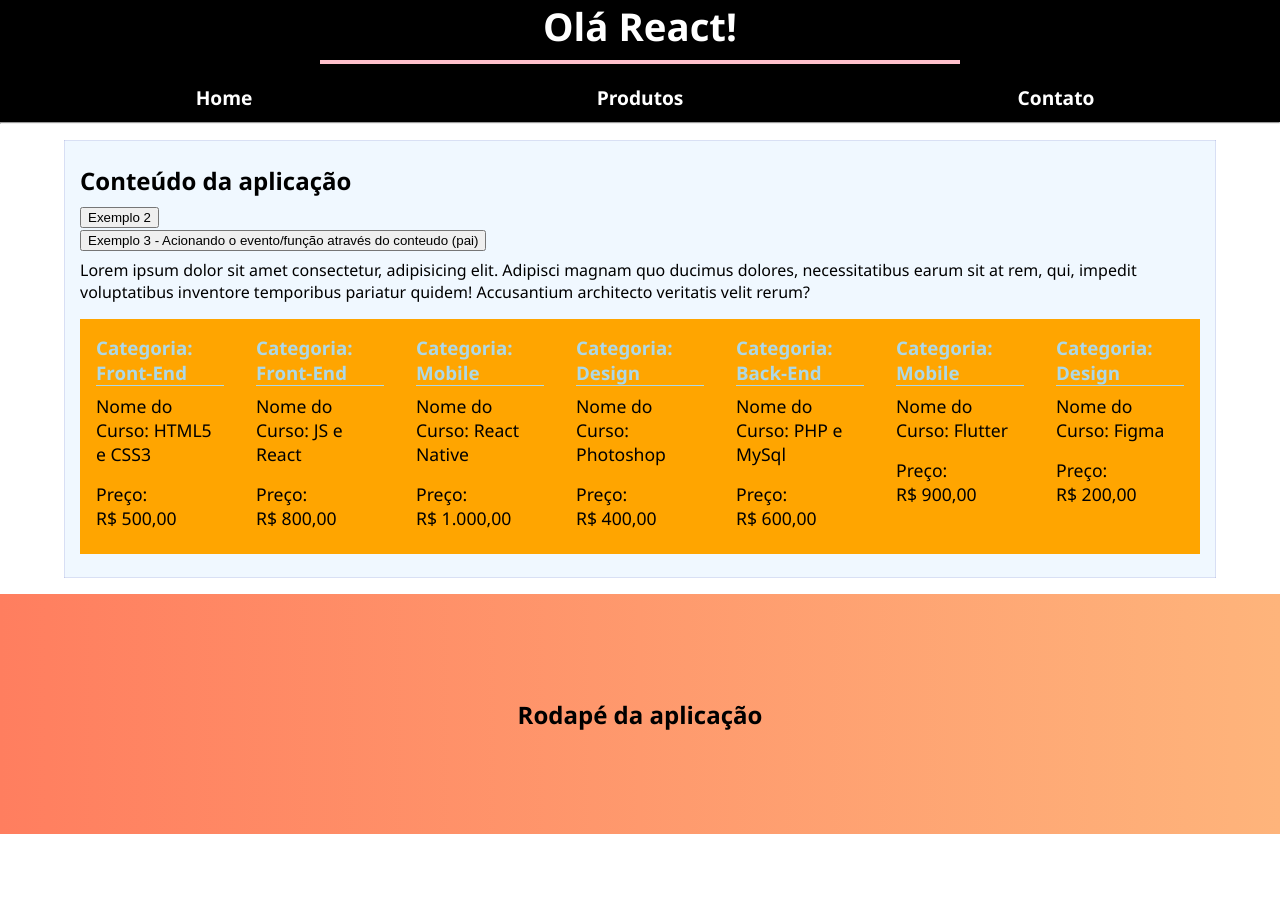
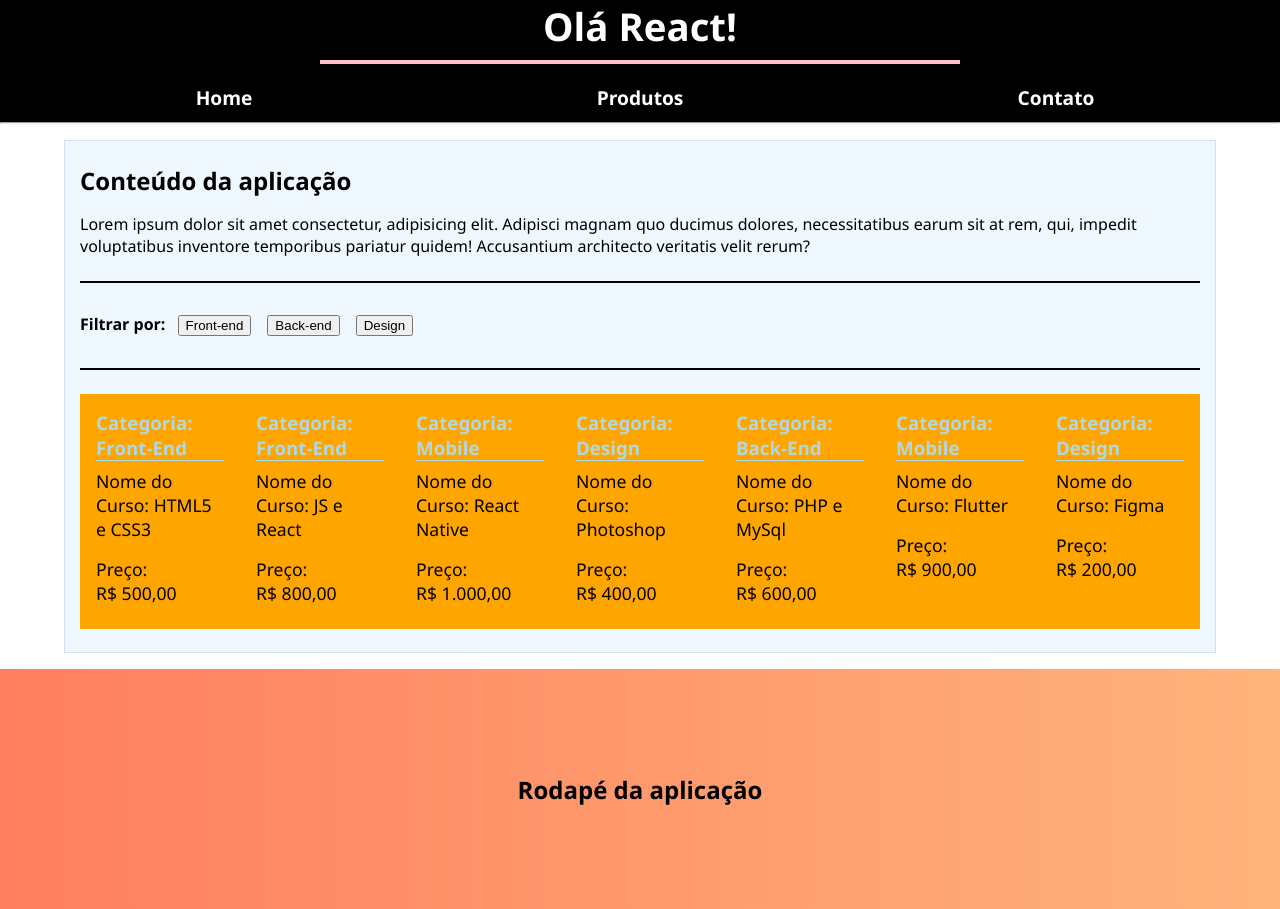
Before and after one commit to Edualvesilva/meu-app, a React (Vite) app: page / in a window 1280 px wide. Before the commit the page ends 834 px from the top, so only its background shows below. Built offline with nearby package versions, Linux system fonts and the light colour scheme.

Commit message:
Uso do state e Renderização Condicional

```diff
--- a/src/components/Conteudo.jsx
+++ b/src/components/Conteudo.jsx
@@ -2,34 +2,47 @@ import { StyleMain } from "../styles/styles.js";
 import Artigo from "./Artigo";
 
 import cursos from "../api/cursos.js";
+import { useState } from "react";
 
 function Conteudo() {
-  /* Função que será chamada a partir do evento acionado por um componente/elemento. */
-  const exemplo2 = () => {
-    alert("Exemplo 2");
+  /* Criando gerenciador de state para mudanças de categorias. Inicialmente começa como null pois ainda não temos uma escolha/seleção de categoria (aparece tudo) */
+  const [categoria, setCategoria] = useState(null);
+
+  const aplicarFiltro = (event) => {
+    /* Capturamos (após o clique) o texto escrito em cada botão */
+    const categoriaSelecionada = event.currentTarget.innerText;
+
+    /* E em seguida passamos este texto para o state de categoria */
+    setCategoria(categoriaSelecionada);
   };
 
-  const exemplo3 = (value) => {
-    alert("Exemplo 3 - " + value);
-  };
   return (
     <StyleMain>
       <h2>Conteúdo da aplicação</h2>
-      <button onClick={exemplo2}>Exemplo 2</button>
-      <br />
-      <button
-        onClick={() => {
-          exemplo3("Sou Pai");
-        }}
-      >
-        Exemplo 3 - Acionando o evento/função através do conteudo (pai)
-      </button>
+
       <p>
         Lorem ipsum dolor sit amet consectetur, adipisicing elit. Adipisci
         magnam quo ducimus dolores, necessitatibus earum sit at rem, qui,
         impedit voluptatibus inventore temporibus pariatur quidem! Accusantium
         architecto veritatis velit rerum?
       </p>
+
+      <div className="filtros">
+        <p>
+          <b>Filtrar por: </b>
+          <button onClick={aplicarFiltro}>Front-end</button>
+          <button onClick={aplicarFiltro}>Back-end</button>
+          <button onClick={aplicarFiltro}>Design</button>
+        </p>
+
+        {/* Renderização Condicional o texto/tag/componente somente será renderizaso/exibido se o state categoria existir (ou seja,não é null,undefined,false) */}
+        {categoria && (
+          <p>
+            Você escolheu: <b>{categoria}</b>
+          </p>
+        )}
+      </div>
+
       <div className="artigos">
         {cursos.map((curso) => {
           return (
--- a/src/styles/styles.js
+++ b/src/styles/styles.js
@@ -40,7 +40,16 @@ export const StyleMain = styled.main`
   p {
     padding: 0.5rem 0;
   }
+  .filtros {
+    margin: 1rem 0;
+    padding: 1rem 0;
+    border-top: solid 2px;
+    border-bottom: solid 2px;
+  }
 
+  .filtros button {
+    margin: 0.5rem;
+  }
   @media screen and (min-width: 650px) {
     .artigos {
       display: flex;
```
